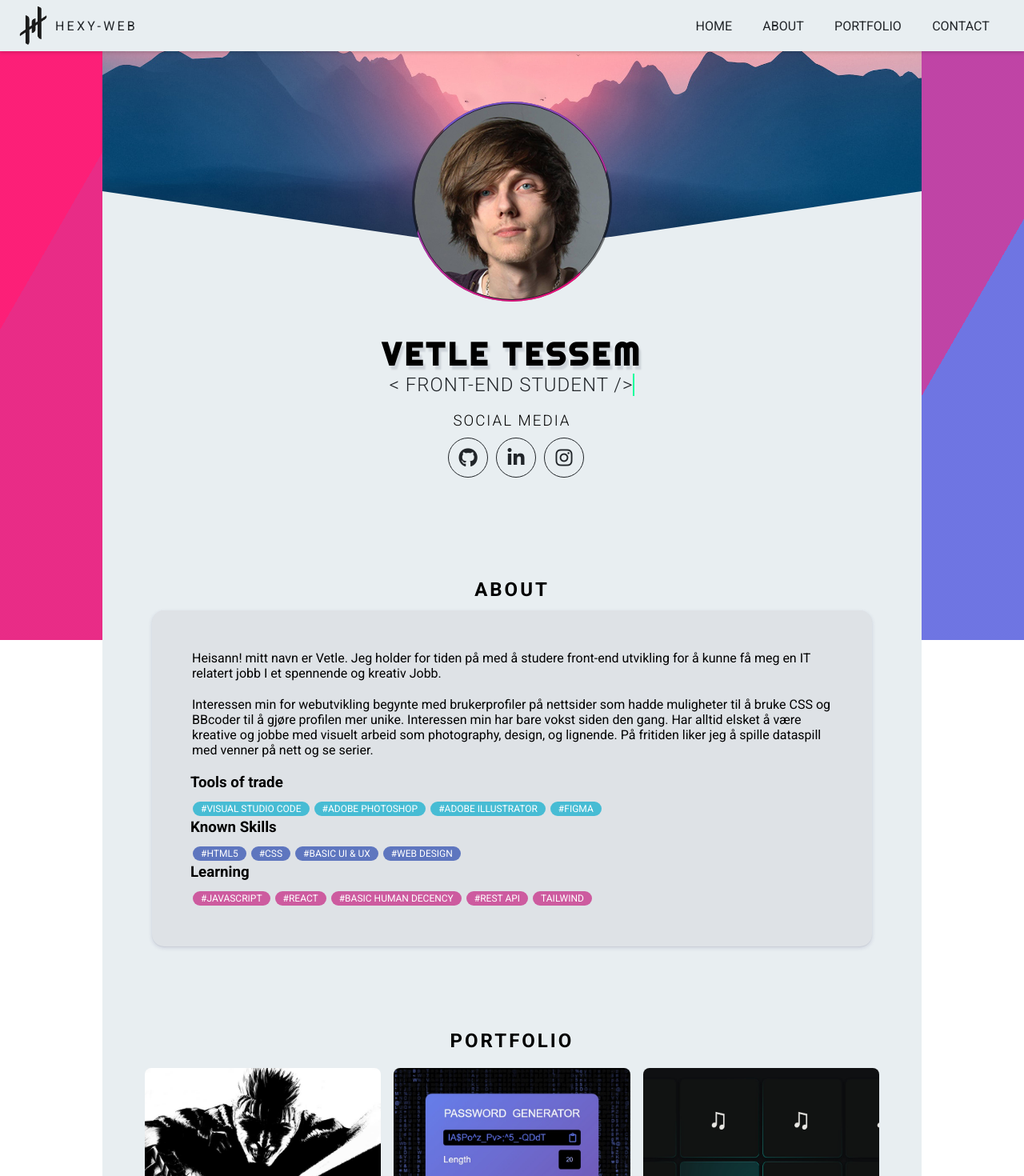
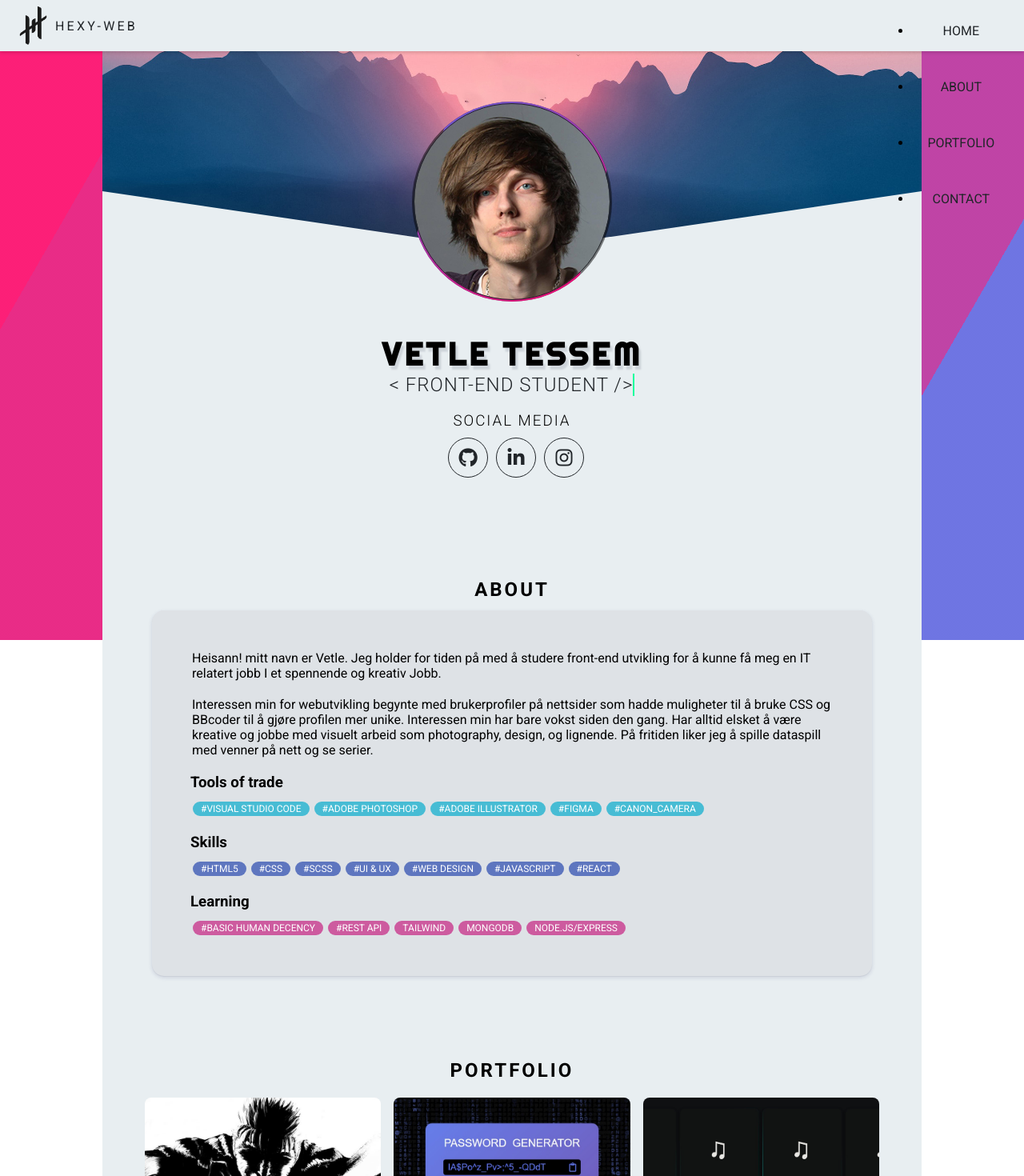
Before and after one commit to H3X-C0DE/Hex-Portfolio, a React (Create React App) app: page / in a window 1280 px wide. Shown: the top 1470 px of the page at 80% size. Built offline with nearby package versions, Linux system fonts and the light colour scheme.

Commit message:
fixed wording

```diff
--- a/src/Assets/Styles/Navbar.css
+++ b/src/Assets/Styles/Navbar.css
@@ -29,7 +29,7 @@
   text-transform: uppercase;
 }
 
-.navbar-links {
+.navbar-list {
   font-family: "Lato";
   text-transform: uppercase;
   font-weight: 300;
@@ -39,12 +39,12 @@
   cursor: pointer;
 }
 
-.navbar-links:hover,
+.navbar-list:hover,
 button:hover {
   outline: 0;
   color: #fff;
 }
-.navbar-links:active,
+.navbar-list:active,
 button:active {
   outline: 0;
   color: #fff;
@@ -150,25 +150,24 @@ button:active {
 #navbar-menu {
   position: relative;
   display: none;
-  top: 64px;
+  /* top: 64px; */
   bottom: 0;
   opacity: 0;
   left: 0;
   right: 0;
 }
 
-.navbar-links {
+.navbar-list {
   list-style: none;
   left: 0;
   right: 0;
-  /* background-color: var(--body-bg); */
   display: flex;
   flex-direction: column;
   align-items: center;
   box-shadow: 0 20px 20px rgba(0, 0, 0, 0.3);
 }
 
-#navbar-toggle[aria-expanded="true"] + #navbar-menu .navbar-links {
+#navbar-toggle[aria-expanded="true"] + #navbar-menu .navbar-list {
   padding: 1em;
 }
 
@@ -188,8 +187,8 @@ button:active {
     transition: all 0.5s ease;
   }
 
-  .navbar-links,
-  #navbar-toggle[aria-expanded="true"] + #navbar-menu .navbar-links {
+  .navbar-list,
+  #navbar-toggle[aria-expanded="true"] + #navbar-menu .navbar-list {
     margin: 0;
     padding: 0;
     box-shadow: none;
--- a/src/Components/About.jsx
+++ b/src/Components/About.jsx
@@ -20,31 +20,36 @@ export default function About() {
             dataspill med venner på nett og se serier.
           </p>
           <div className="tag-container">
-            <h3>Tools of trade</h3>
+            <h3 className="tag-title">Tools of trade</h3>
             <div className="tag-content">
               <div className="tag tag-teal">#Visual Studio Code</div>
               <div className="tag tag-teal">#Adobe PhotoShop</div>
               <div className="tag tag-teal">#Adobe Illustrator</div>
               <div className="tag tag-teal">#Figma</div>
+              <div className="tag tag-teal">#Canon_Camera</div>
             </div>
 
-            <h3>Known Skills</h3>
+            <h3 className="tag-title">Skills</h3>
             <div className="tag-content">
               <div className="tag tag-purple">#HTML5</div>
               <div className="tag tag-purple">#CSS</div>
-              <div className="tag tag-purple">#Basic UI & UX</div>
-              <div className="tag tag-purple">#Web design</div>
+              <div className="tag tag-purple">#SCSS</div>
+              <div className="tag tag-purple">#UI & UX</div>
+              <div className="tag tag-purple">#Web Design</div>
+              <div className="tag tag-purple">#Javascript</div>
+              <div className="tag tag-purple">#React</div>
             </div>
 
-            <h3>Learning</h3>
+            <h3 className="tag-title">Learning</h3>
             <div className="tag-content">
               {/* <div className="tag tag-pink">#HTML5</div>
               <div className="tag tag-pink">#CSS</div> */}
-              <div className="tag tag-pink">#Javascript</div>
-              <div className="tag tag-pink">#React</div>
-              <div className="tag tag-pink">#Basic human decency</div>
+              {/* <div className="tag tag-pink">#Javascript</div> */}
+              <div className="tag tag-pink">#Basic Human Decency</div>
               <div className="tag tag-pink">#Rest Api</div>
               <div className="tag tag-pink">Tailwind</div>
+              <div className="tag tag-pink">MongoDB</div>
+              <div className="tag tag-pink">Node.js/Express</div>
             </div>
           </div>
         </div>
```
